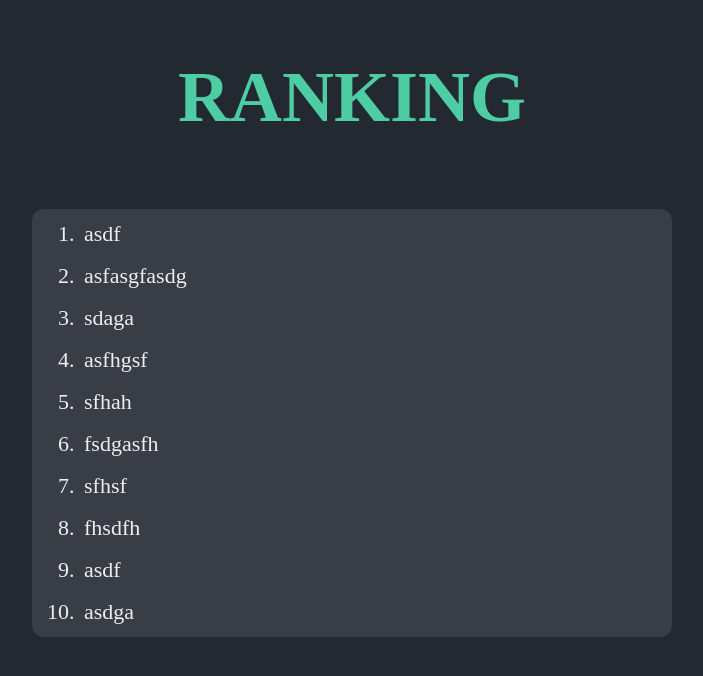
After one commit to dazby0/snake-vanillajs, a PHP site: page /rank.html in a window 1280 px wide. The commit adds this page. Shown: the top 676 px of the page, without its empty margins (288-991 px from the left). Run offline with PHP 8.4, Linux system fonts and the light colour scheme; some web fonts are replaced.

Commit message:
fixed ranking and rebuild structure

```diff
--- /dev/null
+++ b/rank.html
@@ -0,0 +1,44 @@
+<!DOCTYPE html>
+<html lang="en">
+<head>
+    <meta charset="UTF-8">
+    <meta http-equiv="X-UA-Compatible" content="IE=edge">
+    <meta name="viewport" content="width=device-width, initial-scale=1.0">
+    <title>Ranking</title>
+
+    <link rel="stylesheet" href="styles.css">
+</head>
+
+<body>
+    <div class="main">
+        <header>
+            <h1>Ranking</h1>
+        </header>
+        <div class="rank">
+            <ol class="ranking">
+                <li>asdf</li>
+                <li>asfasgfasdg</li>
+                <li>sdaga</li>
+                <li>asfhgsf</li>
+                <li>sfhah</li>
+                <li>fsdgasfh</li>
+                <li>sfhsf</li>
+                <li>fhsdfh</li>
+                <li>asdf</li>
+                <li>asdga</li>
+            </ol>
+        </div>
+    </div>
+
+    <form action="">
+        <div class="nickname-screen">
+            <h2 class="h2-title">Choose your nickname</h2>
+            <input type="text" name="nickname" id="nickname" class="input-text" id="nickname">
+            <input type="submit" value="UPDATE" class="button" id="button-nickname"></input>
+        </div>
+    </form>
+
+
+    <script src="script.js" defer></script>
+</body>
+</html>
--- a/script.js
+++ b/script.js
@@ -1,35 +1,21 @@
-const btnNickname = document.getElementById('button-nickname');
-const nicknameInput = document.getElementById('nickname');
+const url = document.URL
+const nickname = url.slice(url.indexOf("=")+1)
 // console.log(nickname)
-
-const btnPicker = document.getElementById('button-picker');
-const pickerValue = document.getElementById('inputPicker');
-
-const btnEasy = document.querySelector('.level-easy');
-const btnMedium = document.querySelector('.level-medium');
-const btnHard = document.querySelector('.level-hard');
-let choosenLevel = '';
-
-const nicknameField = document.querySelector('.choosen-nickname');
-
-const btnTryAgain = document.querySelector('.button-try-again');
-
-const nicknameScreen = document.querySelector('.nickname-screen');
-const snakeColorScreen = document.querySelector('.snake-color');
-const screenLevel = document.querySelector('.level-screen');
-const mainContainer = document.querySelector('.main-container');
-const message = document.getElementById('choosen-level');
-const menuBtn = document.querySelector('.menu-container');
-const endGameScreen = document.querySelector('.endgame-screen')
 
 const rankNicknamesArr = [];
 const rankNicknames = document.querySelectorAll('li')
+// console.log(rankNicknames)
 
-// console.log(rankNicknames)
+const nicknameScreen = document.querySelector('.nickname-screen');
+const nicknameInput = document.getElementById('nickname');
+const btnNickname = document.getElementById('button-nickname');
+const mainContainer = document.querySelector('.main')
 
 rankNicknames.forEach(rankNickname => {
     rankNicknamesArr.push(rankNickname.innerHTML)
 });
+// console.log(rankNicknamesArr)
+
 
 function matchItem(nickname) {
     const isMatched = rankNicknamesArr.findIndex(el => el === nickname)
@@ -41,70 +27,22 @@ function matchItem(nickname) {
         matchedItem.className = 'active-nick'
     }
 }
+matchItem(nickname)
+
+
+const matchedItem = document.querySelector('.active-nick')
+matchedItem.addEventListener('click', () => {
+    nicknameScreen.style.display = 'flex'
+    mainContainer.style.opacity = 0.1
+})
 
 btnNickname.addEventListener('click', () => {
-    const nickname = nicknameInput.value;
+    const updatedNickname = nicknameInput.value;
 
-    if (nickname !== '') {
+    if (updatedNickname !== '') {
         nicknameScreen.style.display = 'none';
-        snakeColorScreen.style.display = 'flex';
-        nicknameField.innerHTML = nickname;
+        // nicknameField.innerHTML = nickname;
 
-        matchItem(nickname)
+        //DODAC UPDATE NICKU
     }
 })
-
-btnPicker.addEventListener('click', () => {
-    const colorPicked = pickerValue.value;
-    // console.log(colorPicked)
-    snakeColorScreen.style.display = 'none'
-    screenLevel.style.display = 'block'
-})
-
-btnEasy.addEventListener('click', () => {
-    disappear();
-    choosenLevel = 'easy';
-    message.innerHTML = "Level: easy";
-})
-
-btnMedium.addEventListener('click', () => {
-    disappear();
-    choosenLevel = 'medium';
-    message.innerHTML = "Level: medium";
-})
-
-btnHard.addEventListener('click', () => {
-    disappear();
-    choosenLevel = 'hard';
-    message.innerHTML = "Level: hard";
-})
-
-menuBtn.addEventListener('click', () => {
-    nicknameScreen.style.display = 'flex';
-    menuBtn.style.display = 'none';
-    mainContainer.style.opacity = 0.1;
-})
-
-function disappear() {
-    screenLevel.style.display = 'none';
-    menuBtn.style.display = 'flex';
-    mainContainer.style.opacity = 1;
-}
-
-btnTryAgain.addEventListener('click', () => {
-    endGameScreen.style.display = 'none'
-    nicknameScreen.style.display = 'flex'
-})
-
-// setTimeout(() => {
-//     endGameScreen.style.display = 'flex'
-
-//     const activeNick = document.querySelector('.active-nick')
-//     console.log(activeNick)
-
-//     activeNick.addEventListener('click', () => {
-//         endGameScreen.style.display = 'none'
-//         mainContainer.style.opacity = 0.1;
-//         nicknameScreen.style.display = 'flex'
-//     })
-// }, 5000)
--- a/styles.css
+++ b/styles.css
@@ -65,11 +65,10 @@ body {
     padding: 48px;
     border-radius: 12px;
     overflow: hidden;
-    display: flex;
+    display: none;
     flex-direction: column;
     justify-content: center;
     align-items: center;
-    visibility: visible;
 }
 
 .nickname-screen .h2-title {
@@ -101,11 +100,10 @@ body {
     padding: 48px;
     border-radius: 12px;
     overflow: hidden;
-    display: flex;
+    display: none;
     flex-direction: column;
     justify-content: center;
     align-items: center;
-    visibility: hidden;
 }
 
 .snake-color .h2-title {
@@ -124,7 +122,7 @@ body {
     background-color: var(--secondaryColor);
     padding: 48px;
     border-radius: 12px;
-    visibility: hidden;
+    display: none;
 }
 
 .h2-title {
@@ -167,7 +165,7 @@ body {
     position: fixed;
     top: 15px;
     left: 15px;
-    visibility: hidden;
+    display: none;
 }
 
 .menu-container .button {
@@ -178,14 +176,14 @@ body {
 
 .endgame-screen {
     width: 800px;
-    position: absolute;
-    top: calc(50% - 380px);
+    position: fixed;
+    top: calc(50% - 310px);
     left: calc(50% - 450px);
     background-color: var(--secondaryColor);
     padding: 48px;
     border-radius: 12px;
     overflow: hidden;
-    display: none;
+    display: flex;
     flex-direction: column;
     justify-content: center;
     align-items: center;
@@ -193,14 +191,69 @@ body {
 
 .endgame-screen .h2-title {
     font-size: 62px;
-    margin-bottom: 12px;
+    color: var(--highlightColor);
+    /* margin-bottom: 12px; */
+}
+
+.your-score {
+    font-size: 38px;
+    color: var(--lightColor);
+    text-transform: uppercase;
+}
+
+.your-score .highlight {
+    color: var(--highlightColor);
+}
+
+.save-score {
+    display: flex;
+    flex-direction: column;
+    justify-content: center;
+    align-items: center;
+}
+
+.save-score-title {
+    font-size: 36px;
+    color: var(--lightColor);
+    text-transform: uppercase;
+}
+
+.save-score-buttons {
+    width: 100%;
+    display: flex;
+    justify-content: space-evenly;
+}
+
+.save-score-buttons .button {
+    width: 140px;
+}
+
+
+header {
+    display: flex;
+    justify-content: center;
+    align-items: center;
+    width: 100%;
+}
+
+header h1 {
+    font-size: 72px;
+    font-style: var(--mainFont);
+    text-transform: uppercase;
+    color: var(--highlightColor);
+}
+
+.rank {
+    display: flex;
+    justify-content: center;
+    align-content: center;
 }
 
 .ranking {
     width: 600px;
     font-size: 22px;
     color: var(--lightColor);
-    background-color: var(--primaryColor);
+    background-color: var(--secondaryColor);
     border-radius: 12px;
 }
 
@@ -222,3 +275,7 @@ body {
 .active-nick:hover {
     cursor: pointer;
 }
+
+iframe {
+    display: none;
+}
```
Also changed, not shown: index.html (added, +80 -0 lines), index.php (deleted, +0 -119 lines), main.js (added, +96 -0 lines).
